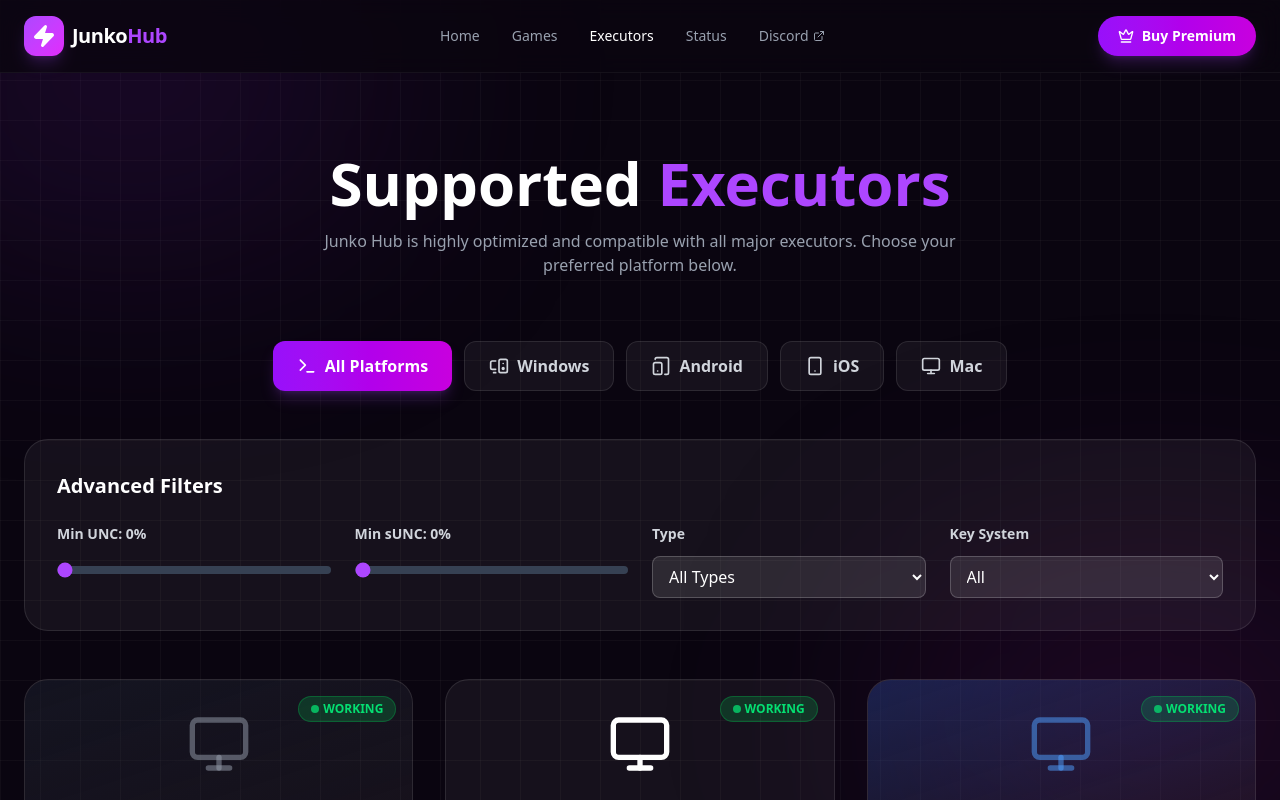
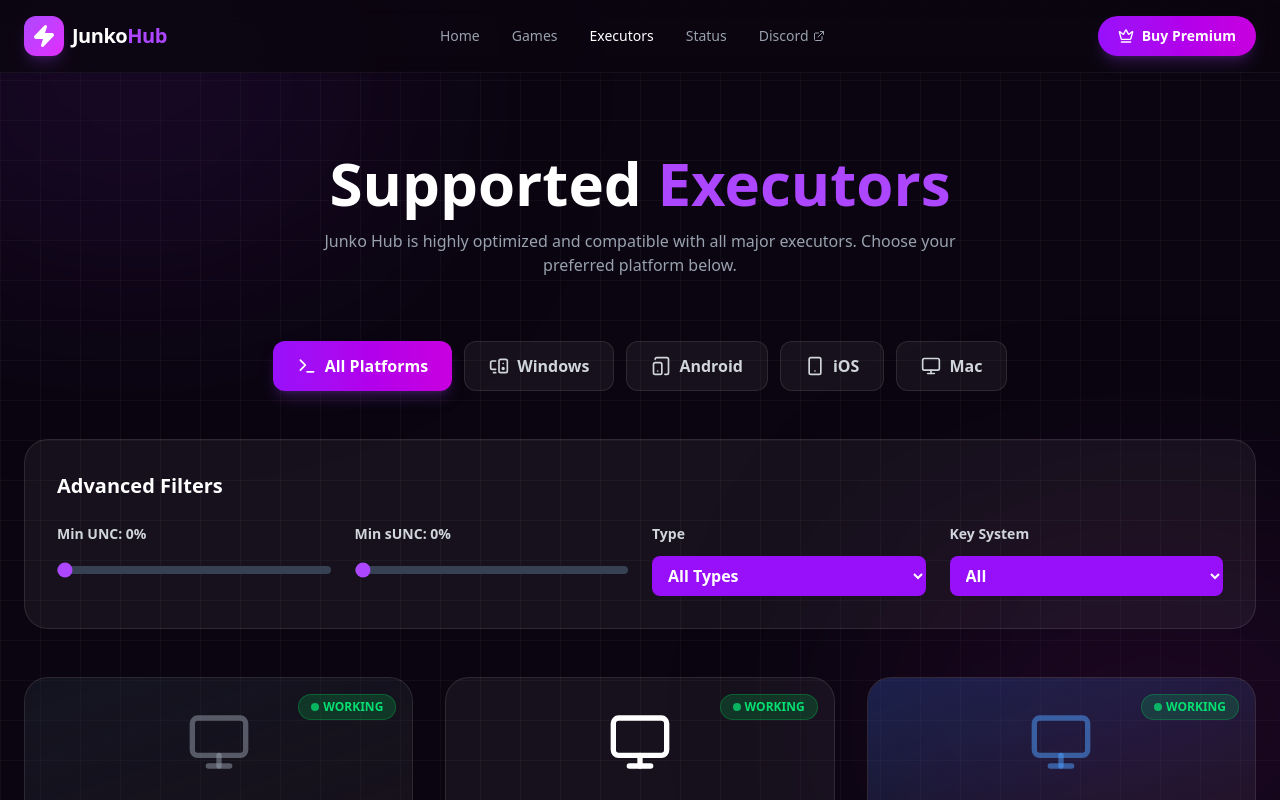
Before and after one commit to LeviMods64/JunkoHubSITE, a React (Vite) app: page / in a window 1280 px wide. Both pictures are taken after a click on the button "Executors". Shown: the top 800 px of the page. Built offline with nearby package versions, Linux system fonts and the light colour scheme.

Commit message:
adicionando favicon

```diff
--- a/src/App.tsx
+++ b/src/App.tsx
@@ -674,7 +674,7 @@
             <select
               value={executorType}
               onChange={(e) => setExecutorType(e.target.value)}
-              className="w-full bg-white/10 border border-white/20 text-white rounded-lg px-3 py-2 focus:outline-none focus:border-purple-500"
+              className="w-full bg-purple-600 hover:bg-purple-500 text-white rounded-lg px-3 py-2 focus:outline-none focus:ring-2 focus:ring-purple-400 font-semibold cursor-pointer"
             >
               <option value="all">All Types</option>
               <option value="free">Free</option>
@@ -688,7 +688,7 @@
             <select
               value={keyType}
               onChange={(e) => setKeyType(e.target.value)}
-              className="w-full bg-white/10 border border-white/20 text-white rounded-lg px-3 py-2 focus:outline-none focus:border-purple-500"
+              className="w-full bg-purple-600 hover:bg-purple-500 text-white rounded-lg px-3 py-2 focus:outline-none focus:ring-2 focus:ring-purple-400 font-semibold cursor-pointer"
             >
               <option value="all">All</option>
               <option value="keyless">Keyless</option>
@@ -733,9 +733,11 @@
                   <div className={`${exec.isPaid ? 'bg-red-500/20 text-red-300 border-red-500/30' : 'bg-green-500/20 text-green-300 border-green-500/30'} text-xs px-2 py-1 rounded font-semibold border`}>
                     {exec.isPaid ? 'Paid' : 'Free'}
                   </div>
-                  <div className={`${exec.hasKey ? 'bg-yellow-500/20 text-yellow-300 border-yellow-500/30' : 'bg-emerald-500/20 text-emerald-300 border-emerald-500/30'} text-xs px-2 py-1 rounded font-semibold border`}>
-                    {exec.hasKey ? 'With Key' : 'Keyless'}
-                  </div>
+                  {!exec.isPaid && (
+                    <div className={`${exec.hasKey ? 'bg-yellow-500/20 text-yellow-300 border-yellow-500/30' : 'bg-emerald-500/20 text-emerald-300 border-emerald-500/30'} text-xs px-2 py-1 rounded font-semibold border`}>
+                      {exec.hasKey ? 'With Key' : 'Keyless'}
+                    </div>
+                  )}
                 </div>
 
                 <p className="text-gray-400 text-sm mb-6 h-10">{exec.desc}</p>
```
